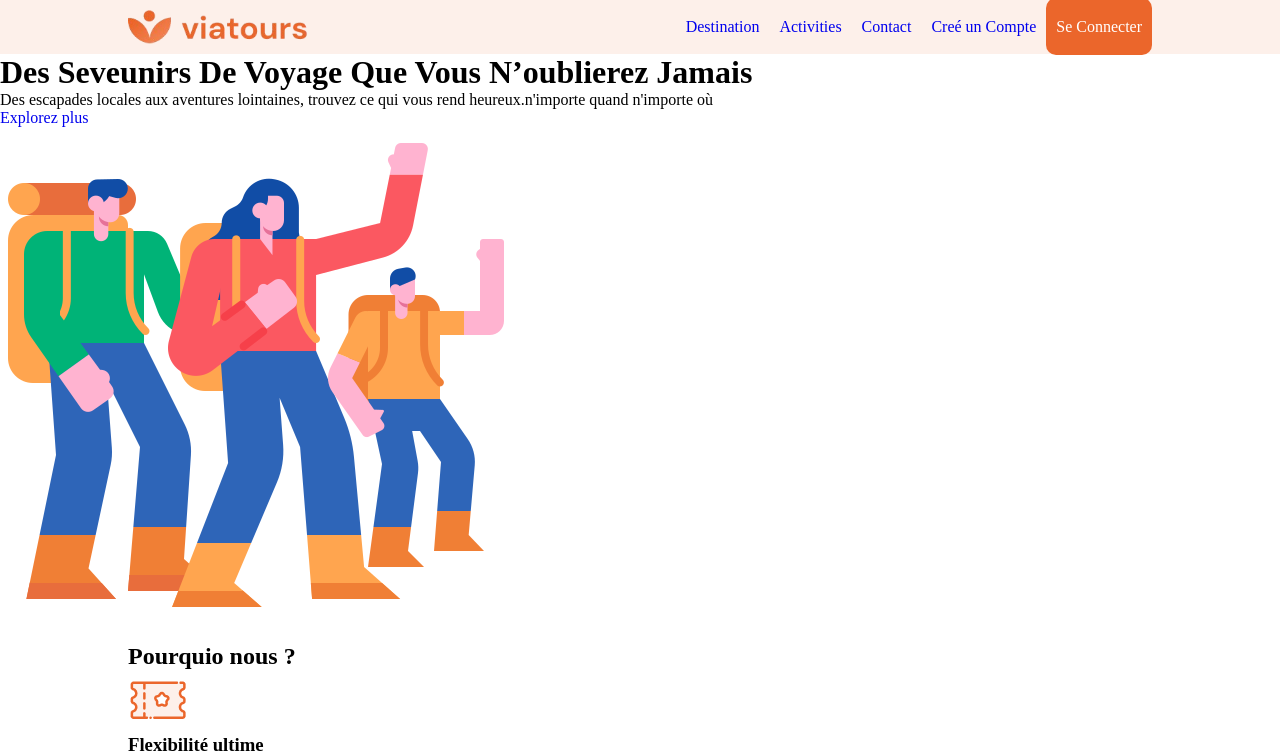
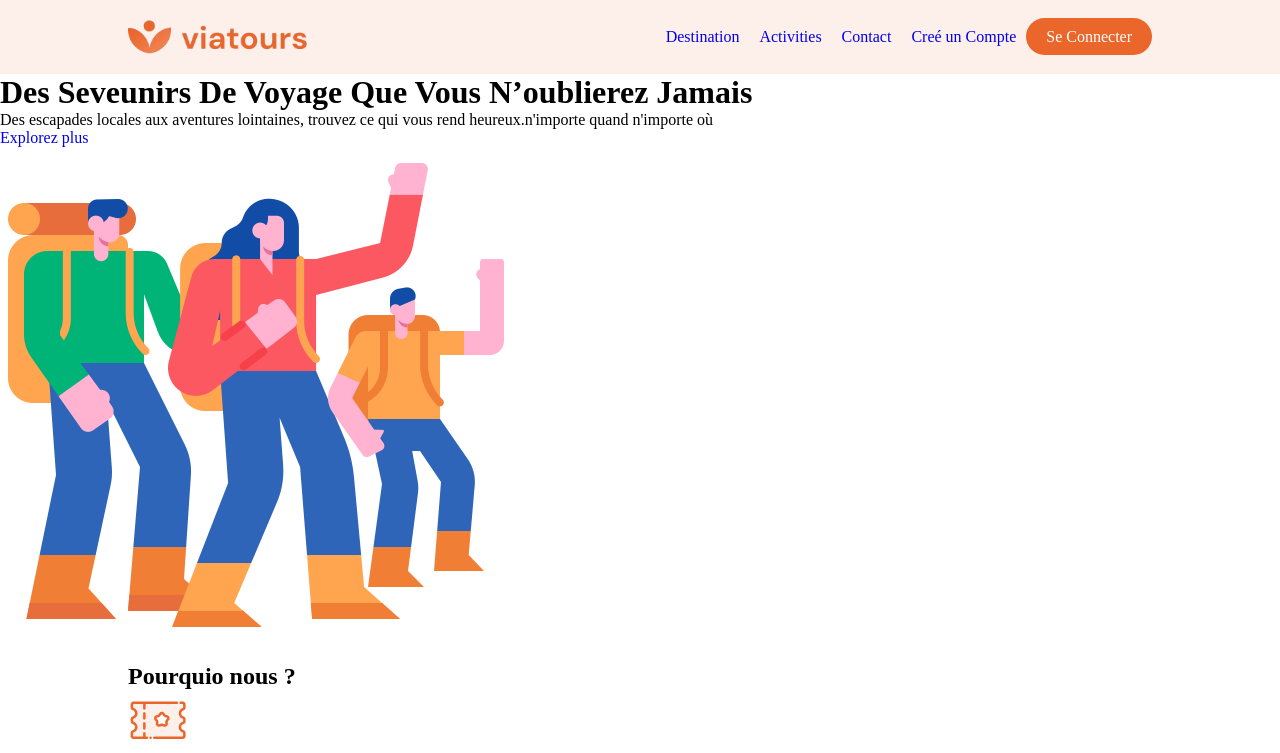
Before and after one commit to YoussefAitRais/agence, a plain HTML site: page index.html in a window 1280 px wide. Shown: the top 753 px of the page. Drawn offline with Linux system fonts and the light colour scheme.

Commit message:
cssheader

```diff
--- a/css/Style.css
+++ b/css/Style.css
@@ -30,7 +30,8 @@ ul {
 .header .navbar {
 
     background-color: #fdf0ea;
-    padding: 10px 0px;
+    padding: 20px 0px;
+
 }
 
 .header .navbar .nav-wrapper {
@@ -57,6 +58,8 @@ ul {
 
 .header .navbar .nav-wrapper .nav-items .nav-link.login-link {
     color: white;
+    padding: 10px 20px;
+
 }
 
 .header .navbar .nav-wrapper .nav-items .nav-link.login {
@@ -66,8 +69,11 @@ ul {
 .border-rounded{
 
     background-color: #EB662B;
-    border-radius: 10px;
-    padding: 10px 50px;
-
+    border-radius: 30px;
 
 }
+
+.hero-sectio .hero-content-wrapper .h1 {
+
+    display: flex;
+}
```
